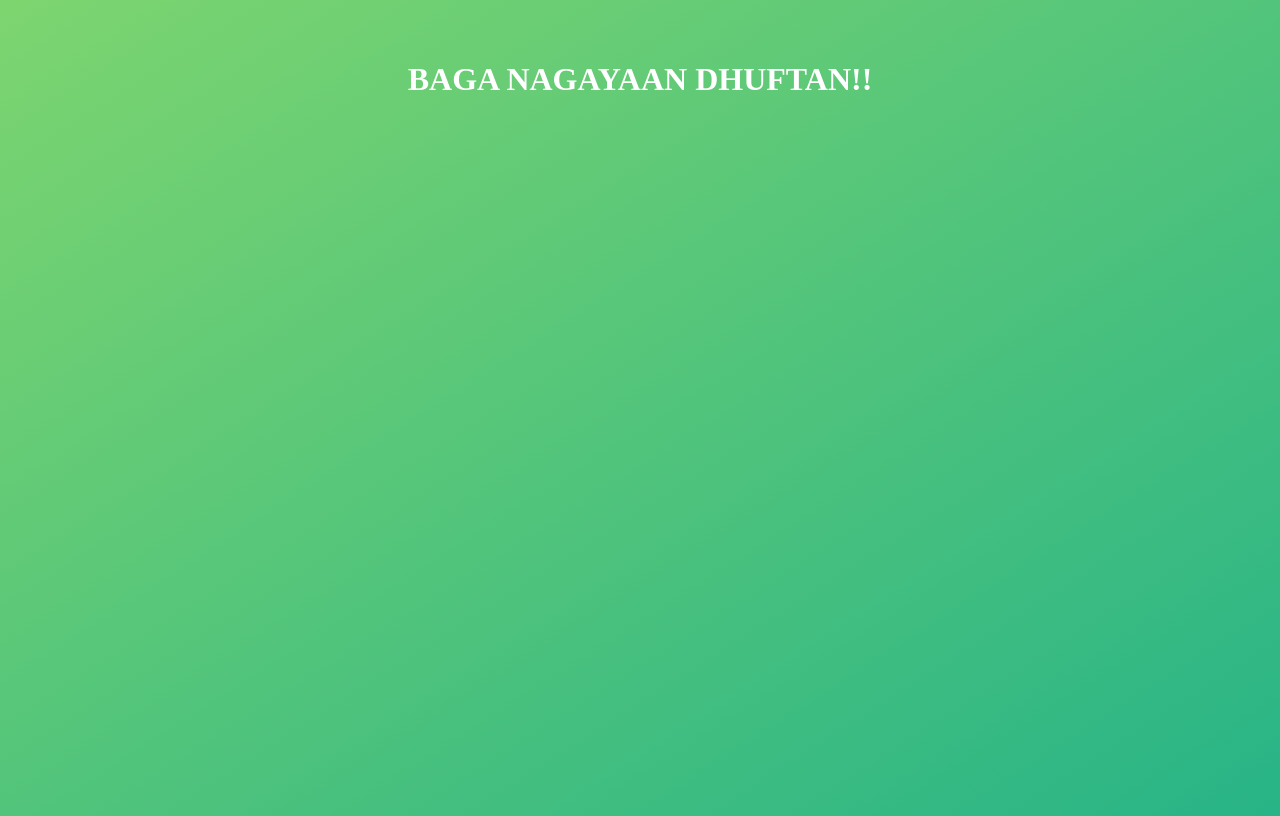
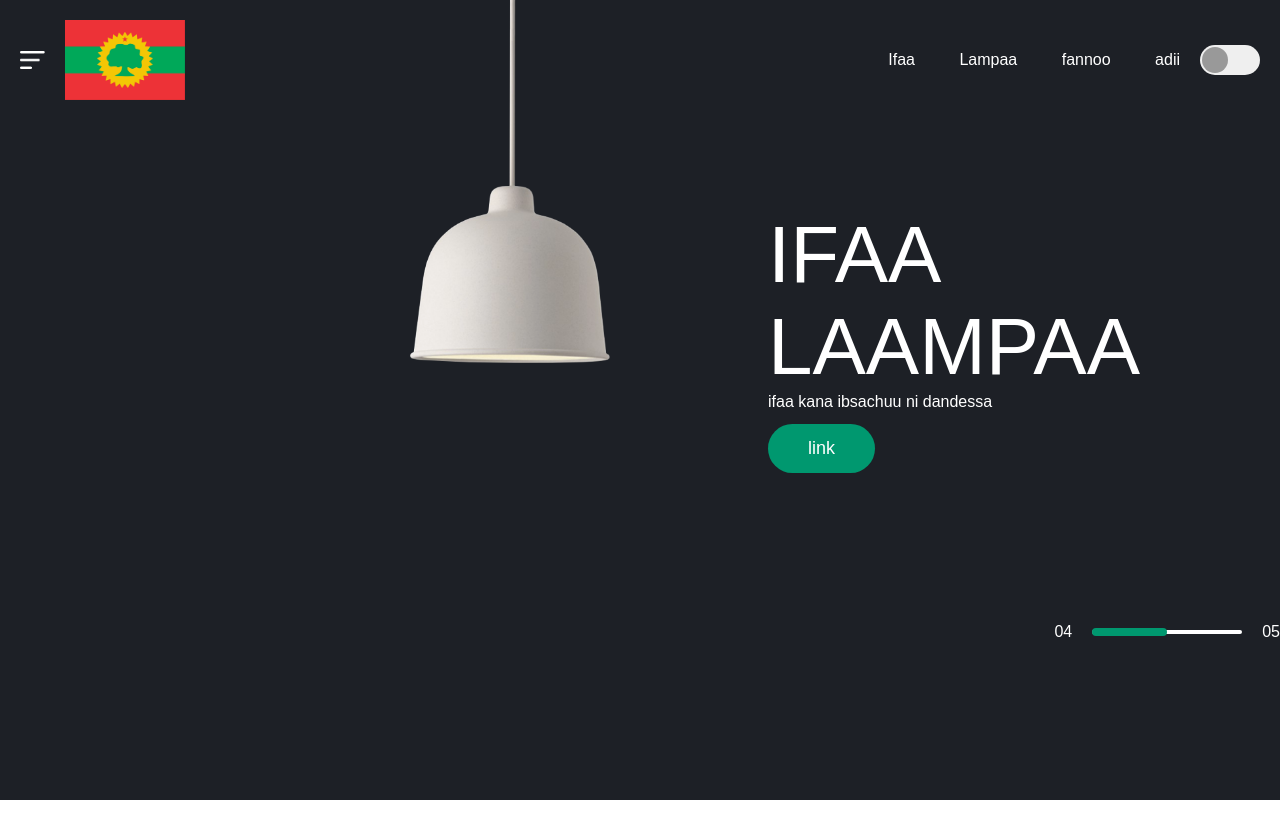
Before and after one commit to leencho/leencho.github.io, a plain HTML site: page index.html in a window 1280 px wide. Drawn offline with Linux system fonts and the light colour scheme.

Commit message:
changed all

```diff
--- a/index.html
+++ b/index.html
@@ -3,33 +3,51 @@
 <head>
 	<meta charset="utf-8">
 	<meta name="viewport" content="width=device-width, initial-scale=1">
-	<title>mata duree</title>
-	<style type="text/css">
-		body{
-			height: 100vh;
-			display: flex;
-			align-items: top;
-			background: linear-gradient(to top left, #28b487, #7dd56f);
-		}
-		h1{
-			front-family:sans-serif;
-			front-size: 50px;
-			line-height: 1.3;
-			width: 100%;
-			padding: 30px;
-			text-align: center;
-			color: white;
-		}
-	</style>
+	<title>oduu</title>
+	<link rel="stylesheet" type="text/css" href="style.css">
 
 
 </head>
 <body>
-	<h1>
-		BAGA NAGAYAAN DHUFTAN!!
-	</h1>
+	<div class="hero">
+		<nav>
+			<img src="images/menu.png" class="menu-img">
+			<img src="images/logo.png" class="logo-img">
+			<ul>
+				<li> <a href=""> Ifaa</a></li>
+				<li> <a href=""> Lampaa</a></li>
+				<li> <a href=""> fannoo</a></li>
+				<li> <a href=""> adii</a></li>
+			</ul>
+			<button type="button" onclick="toggleBtn()" id="btn"> <span></span></button>
+
+		</nav>
+
+		<div class="lamp-container">
+			<img src="images/lamp.png" class="lamp">
+			<img src="images/light.png" class="light" id="lmp">
+		</div>
+
+		<div class="text-container">
+			<h1>IFAA LAAMPAA</h1>
+			<p>ifaa kana ibsachuu ni dandessa</p>
+			<a href="">link</a>
+
+			<div class="control">
+				<p>04</p>
+				<div class="line"> <span></span></div>
+				<p>05</p>
+
+			</div>
+		</div>
+
+	</div>
+
 
 
 	<script src="script.js",type="text/javascript"></script>
+	</script>
+
+
 </body>
 </html>
--- a/script.js
+++ b/script.js
@@ -1,3 +1,11 @@
-// value
 
-console.log()
+
+var btn = document.getElementById("btn");
+var light = document.getElementById("lmp");
+
+function toggleBtn(){
+	btn.classList.toggle("active");
+	light.classList.toggle("on");
+
+
+}
--- a/style.css
+++ b/style.css
@@ -1,15 +1,157 @@
-body{
-	height: 100vh;
+*{
+	margin: 0;
+	padding: 0;
+	font-family: 'poppins', sans-serif;
+	box-sizing: border-box;
+}
+
+.hero{
+	background: #1d2026;
+	min-height: 100vh;
+	width: 100%;
+	color: #fff;
+	position: relative;
+
+	}
+
+nav{
 	display: flex;
 	align-items: center;
-	background: linear-gradient(to top left, #28b487, #7dd56f);
-	}
-h1{
-	front-family:sans-serif;
-	front-size: 50px;
-	line-height: 1.3;
+	padding: 20px;
+}
+
+nav .menu-img{
+	width: 25px;
+	margin-right: 20px;
+	cursor: pointer;
+}
+
+nav .logo-img{
+	width: 120px;
+	cursor: pointer;
+}
+
+nav ul{
+	flex: 1;
+	text-align: right;
+}
+nav ul li{
+	display: inline-block;
+	list-style: none;
+	margin: 0 20px;
+}
+
+nav ul li a{
+	text-decoration: none;
+	color: #fff;
+}
+
+button{
+	background: #efefef;
+	height: 30px;
+	width: 60px;
+	border-radius: 20px;
+	border: 0;
+	outline: 0;
+	cursor: pointer;
+	transition: background 0.5s;
+
+}
+button span{
+	display: block;
+	background: #999;
+	height: 26px;
+	width: 26px;
+	border-radius: 50%;
+	margin-left: 2px;
+	transition: background 0.5s, margin-left 0.5s;
+
+}
+
+.lamp-container{
+	position: absolute;
+	top: -20px;
+	left: 32%;
+	width: 200px;
+
+
+}
+
+.lamp{
 	width: 100%;
-	padding: 30px;
-	text-align: center;
-	color: white;
-	}
+
+}
+
+.light{
+	position: absolute;
+	top: 97%;
+	left: 50%;
+	transform: translate(-50%);
+	width: 700px;
+	margin-left: -10px;
+	opacity: 0;
+	transition: opacity 0.5s;
+}
+
+.text-container{
+	max-width: 600px;
+	margin-top:7% ;
+	margin-left: 60%;
+}
+.text-container h1{
+	font-size: 80px;
+	font-weight: 400;
+}
+.text-container a{
+	text-decoration: none;
+	background: #00986f;
+	padding: 14px 40px;
+	display: inline-block;
+	color: #fff;
+	font-size: 18px;
+	margin-top: 13px;
+	border-radius: 30px;
+
+}
+
+.control{
+	display: flex;
+	align-items: center;
+	justify-content: flex-end;
+	margin-top: 150px;
+
+}
+
+.control .line{
+	width: 150px;
+	height: 4px;
+	background: #fff;
+	margin: 0 20px;
+	border-radius: 2px;
+}
+
+.control .line span{
+	width: 50%;
+	height: 8px;
+	margin-top: -2px;
+	border-radius: 4px;
+	background: #00986f;
+	display: block;
+	cursor: pointer;
+
+}
+
+
+.active{
+	background: green;
+
+}
+
+.active span{
+	background: #fff;
+	margin-left: 31px;
+}
+
+.on{
+	opacity: 1;
+}
```
Also changed, not shown: images/lamp.png (added), images/light.png (added), images/logo.png (added), images/menu.png (added).
